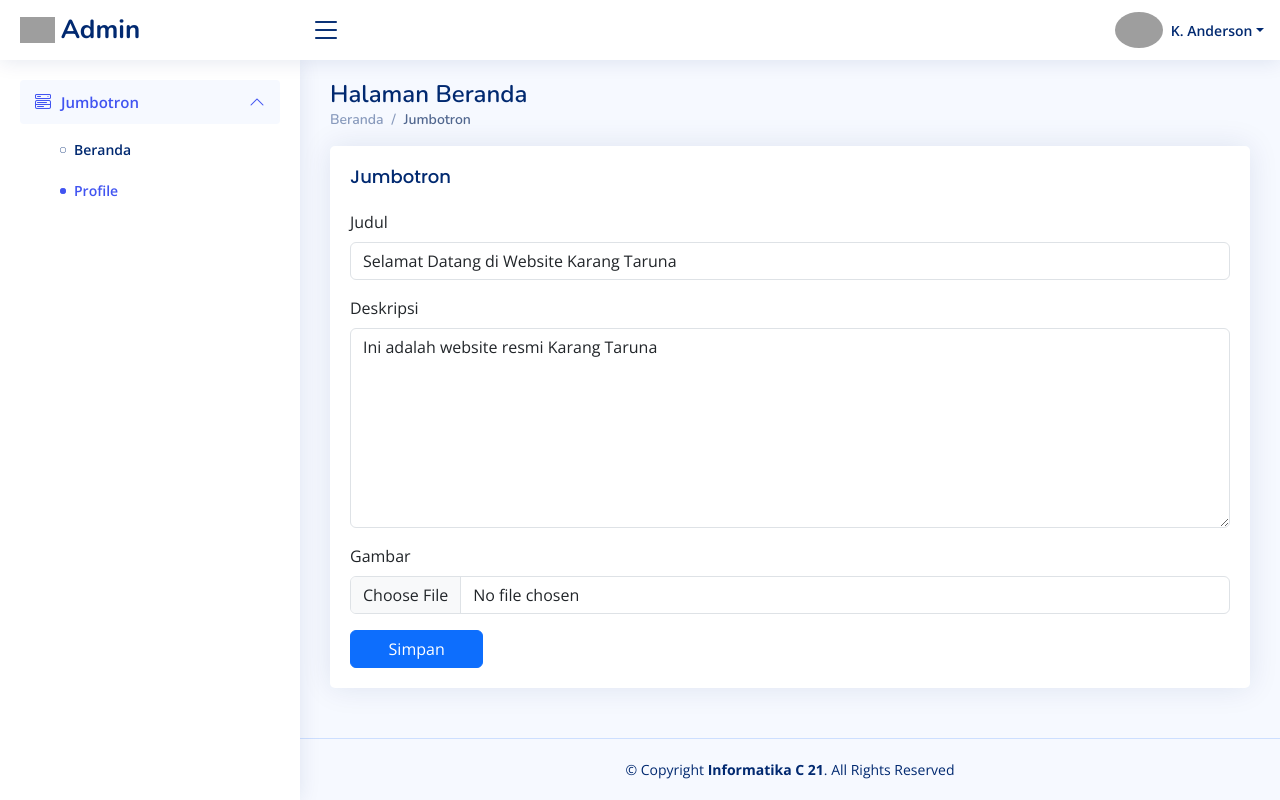
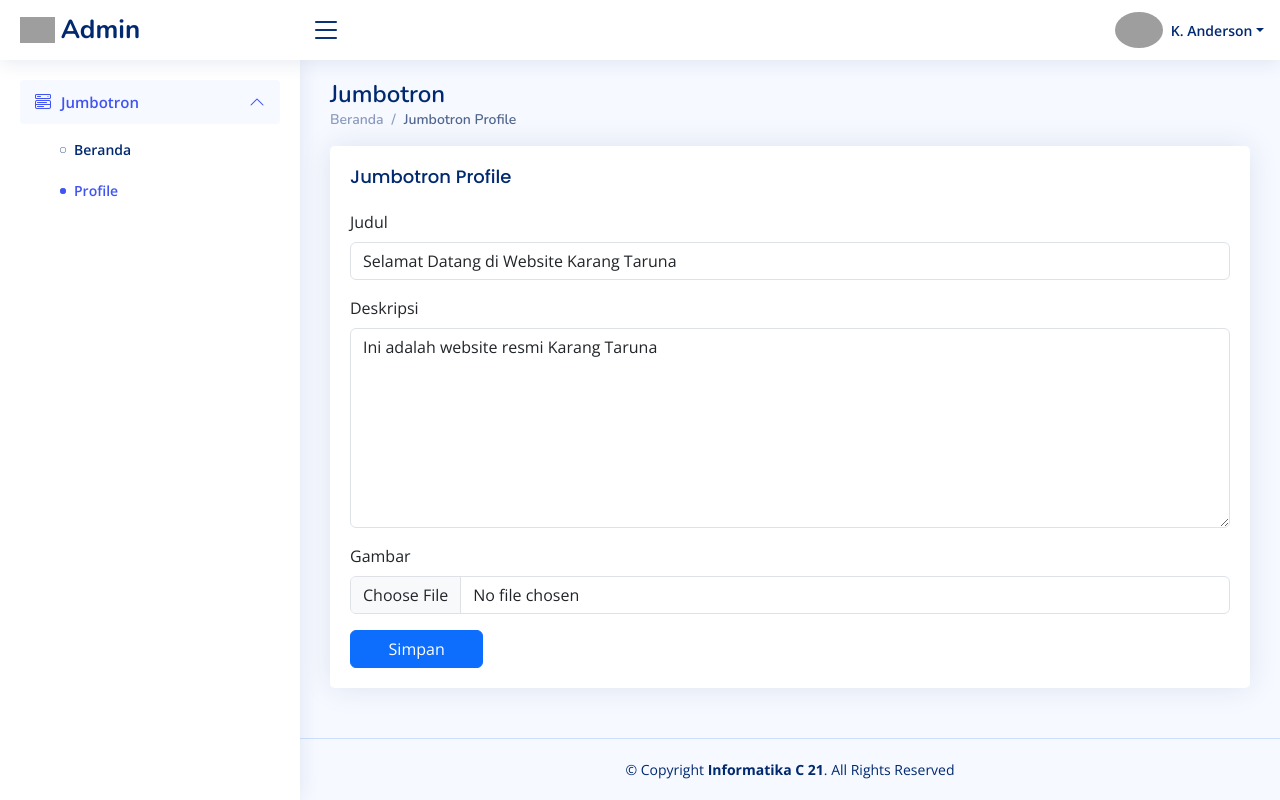
Before and after one commit to dean131/website_karang_taruna_jlapan, a Django app: page /admin/jumbotron_profile/ in a window 1280 px wide. Run offline with Django 3.2, Linux system fonts and the light colour scheme; data comes from the database, SQL or seed files in the repository; some libraries are stand-ins or nearby versions; grey boxes are pictures that could not be loaded.

Commit message:
Update jumbotron titles in beranda and profile pages

```diff
--- a/myadmin/templates/myadmin/jumbotron_beranda.html
+++ b/myadmin/templates/myadmin/jumbotron_beranda.html
@@ -4,11 +4,11 @@
 <main id="main" class="main">
 
     <div class="pagetitle">
-        <h1>Halaman Beranda</h1>
+        <h1>Jumbotron</h1>
         <nav>
             <ol class="breadcrumb">
                 <li class="breadcrumb-item"><a href="#">Beranda</a></li>
-                <li class="breadcrumb-item active">Jumbotron</li>
+                <li class="breadcrumb-item active">Jumbotron Beranda</li>
             </ol>
         </nav>
     </div>
@@ -17,7 +17,7 @@
     <section class="section dashboard">
         <div class="card">
             <div class="card-body">
-                <h5 class="card-title">Jumbotron</h5>
+                <h5 class="card-title">Jumbotron Beranda</h5>
 
                 <!-- Vertical Form -->
                 <form class="row g-3" method="post" enctype="multipart/form-data">
--- a/myadmin/templates/myadmin/jumbotron_profile.html
+++ b/myadmin/templates/myadmin/jumbotron_profile.html
@@ -4,11 +4,11 @@
 <main id="main" class="main">
 
     <div class="pagetitle">
-        <h1>Halaman Beranda</h1>
+        <h1>Jumbotron</h1>
         <nav>
             <ol class="breadcrumb">
                 <li class="breadcrumb-item"><a href="#">Beranda</a></li>
-                <li class="breadcrumb-item active">Jumbotron</li>
+                <li class="breadcrumb-item active">Jumbotron Profile</li>
             </ol>
         </nav>
     </div>
@@ -17,7 +17,7 @@
     <section class="section dashboard">
         <div class="card">
             <div class="card-body">
-                <h5 class="card-title">Jumbotron</h5>
+                <h5 class="card-title">Jumbotron Profile</h5>
 
                 <!-- Vertical Form -->
                 <form class="row g-3" method="post" enctype="multipart/form-data">
```
